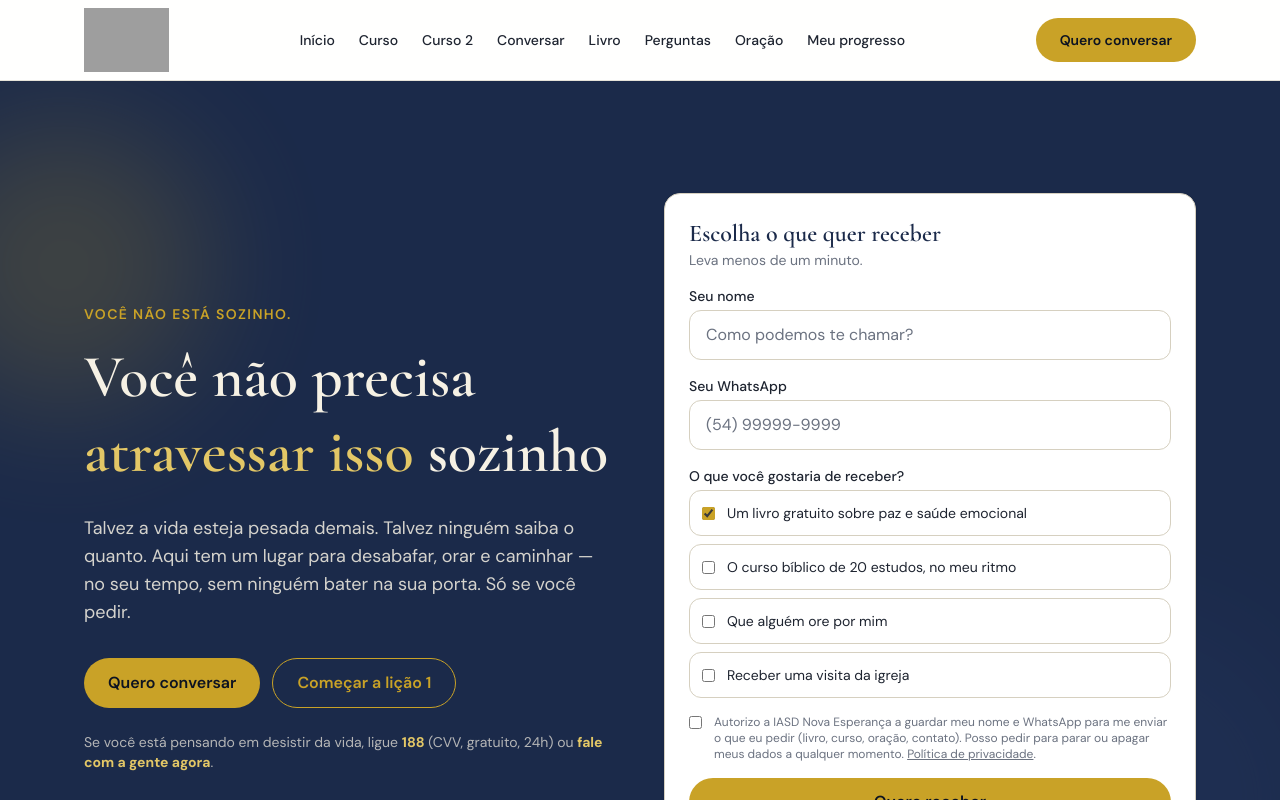
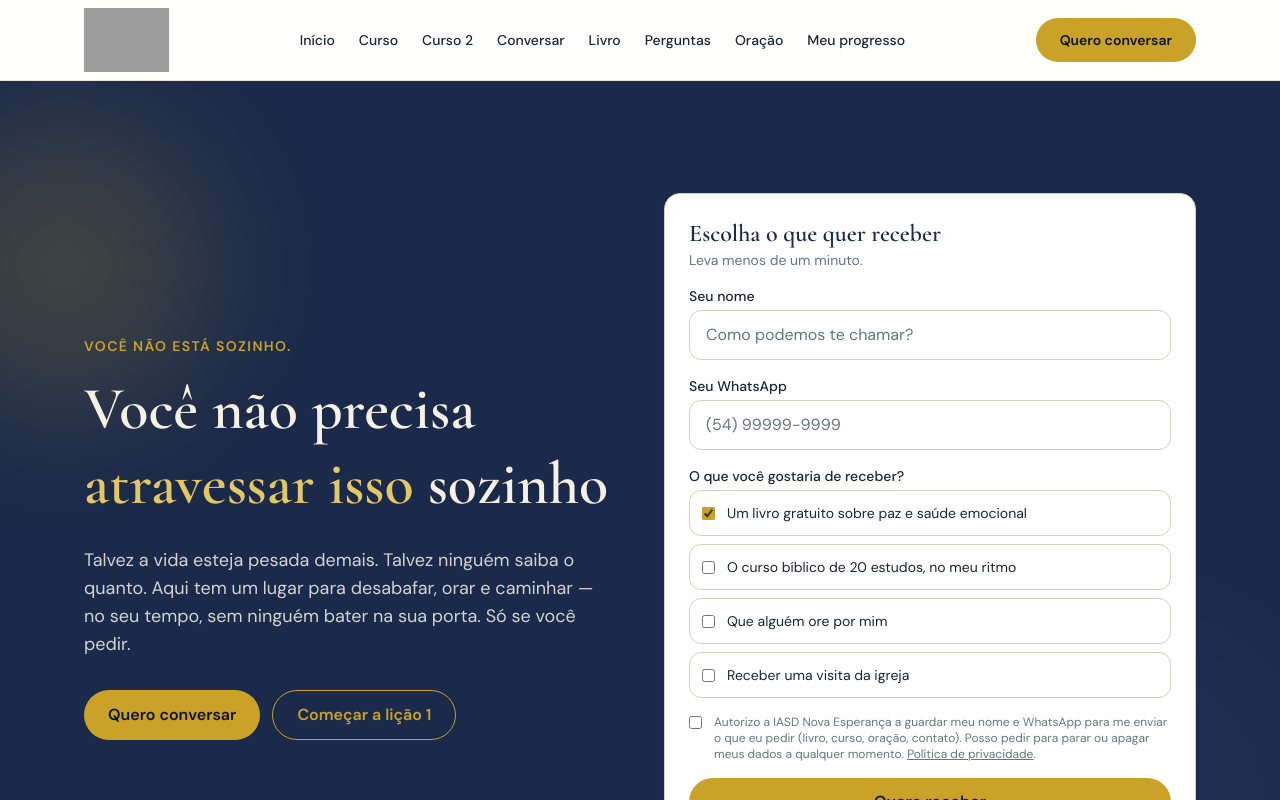
Before and after one commit to armandoportoserra/chave-da-virada, a Next.js app: page / in a window 1280 px wide. Shown: the top 800 px of the page. Built offline with nearby package versions, Linux system fonts and the light colour scheme; no server answers; grey boxes are pictures that could not be loaded.

Commit message:
Remove referencias ao CVV/188: src/app

```diff
--- a/src/app/page.tsx
+++ b/src/app/page.tsx
@@ -61,7 +61,6 @@ export default function Home() {
                   Começar a lição 1
                 </Link>
               </div>
-              <p className="mt-6 text-sm text-cream/70">Se você está pensando em desistir da vida, ligue <a href="tel:188" className="font-bold text-gold-light">188</a> (CVV, gratuito, 24h) ou <Link href="/conversar" className="font-bold text-gold-light">fale com a gente agora</Link>.</p>
             </div>
             <div className="card bg-white text-ink" id="cadastro">
               <h2 className="serif text-2xl font-semibold text-navy">Escolha o que quer receber</h2>
```
